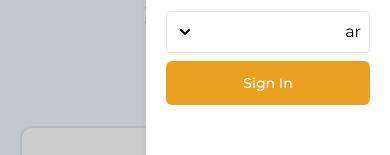
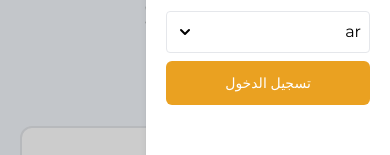
Before and after one commit to MustafaSaied97/travel-agency-app, a Nuxt app: page / in a window 390 px wide. Both pictures are taken after a click on the button 32 px from the left and 45 px from the top of the page. Shown: the part 226-381 px from the top of the page. Built offline with nearby package versions, Linux system fonts and the light colour scheme.

Commit message:
clean app

```diff
--- a/components/AppHeader .vue
+++ b/components/AppHeader .vue
@@ -55,7 +55,7 @@
                 <button
                     class="text-nowrap rounded-md bg-[--primary-clr] p-3 text-sm font-medium text-white"
                 >
-                    Sign In
+                    {{ $t("sign_in") }}
                 </button>
             </div>
         </aside>
--- a/components/LocaleSwitcher.vue
+++ b/components/LocaleSwitcher.vue
@@ -22,7 +22,6 @@ const languagesOptions = languages.map((lang) => ({
     value: lang,
 }))
 const changeLocale = (selectOpt) => {
-    console.log("selectOpt", selectOpt)
     appLocale.value = selectOpt // Store in cookie
 }
 </script>
--- a/pages/index.vue
+++ b/pages/index.vue
@@ -13,10 +13,6 @@
 
 <script setup>
 import { BookingFormSection, BlogSection } from "@/components"
-import { useI18n } from 'vue-i18n';
-const { t} = useI18n();
-// console.log('discover_paradise_worlds',t("discover_paradise_worlds"));
-
 definePageMeta({
     layout: "default",
 })
```
